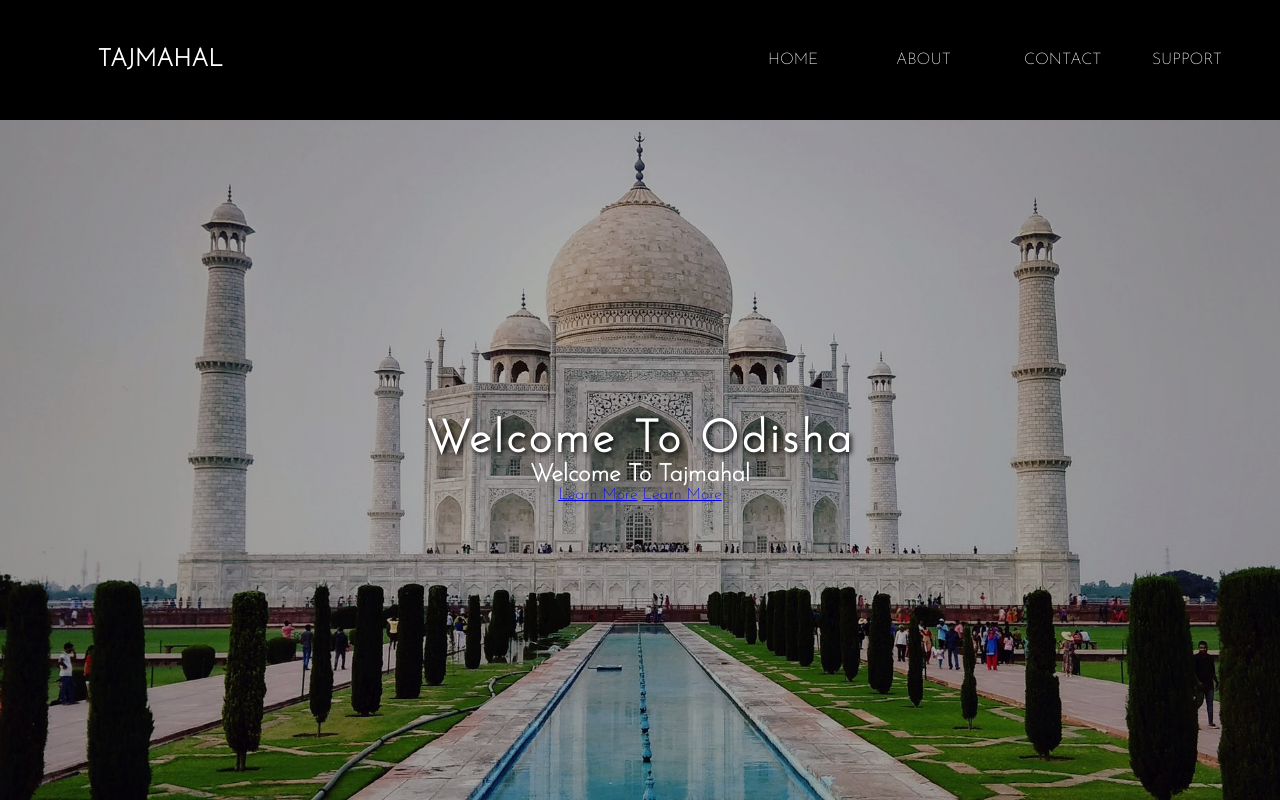
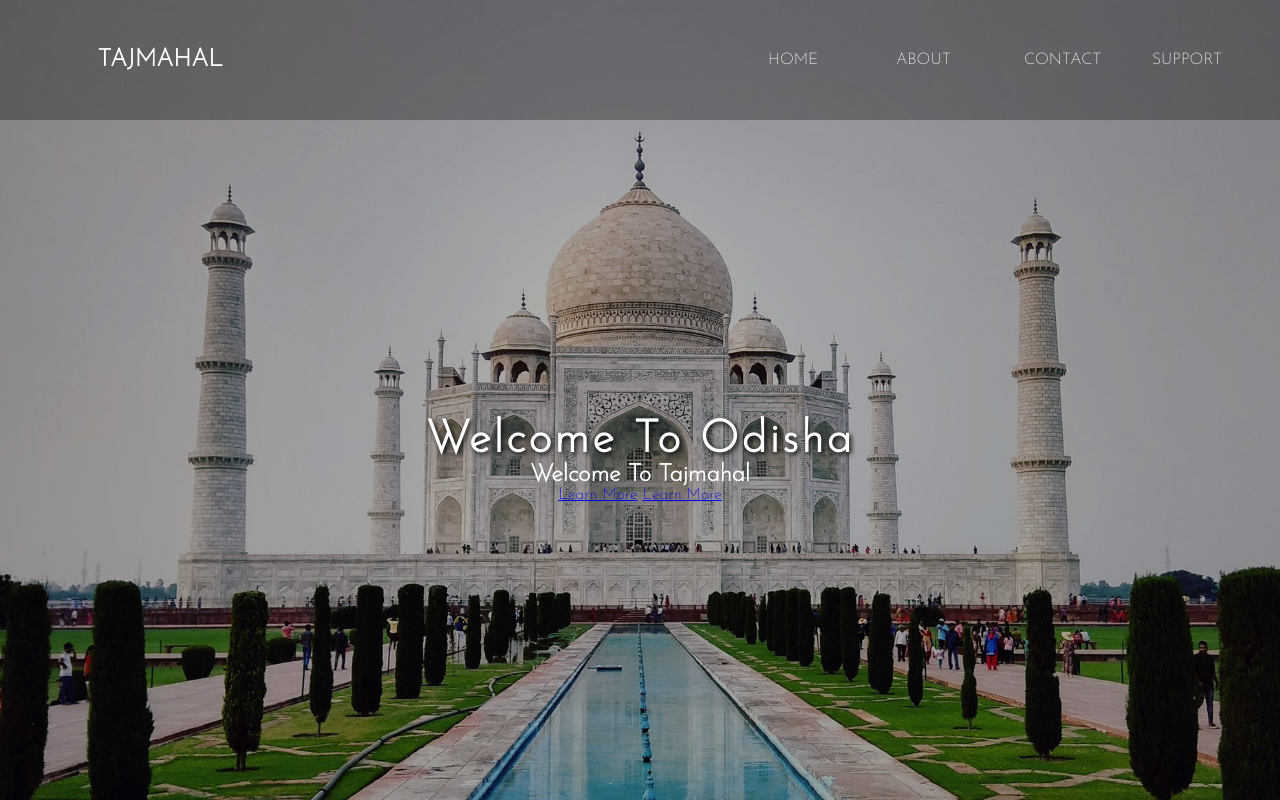
Before and after one commit to KanhaHelp/Tajamahal_Css_Design, a plain HTML site: page index.html in a window 1280 px wide. Drawn offline with Linux system fonts and the light colour scheme.

Commit message:
nav css updated

```diff
--- a/style.css
+++ b/style.css
@@ -25,7 +25,7 @@
 .header-nav{
     width: 100%;
     height:15vh;
-    background-color: black;
+    background: rgba(0,0,0,0.3);
     color: white;
     /* opacity: 0.1; */
     align-items: center;
@@ -46,6 +46,7 @@ nav .menu{
 nav .menu a {
     width: 25%;
     color: white;
+
     text-decoration: none;
 }
 main{
```
